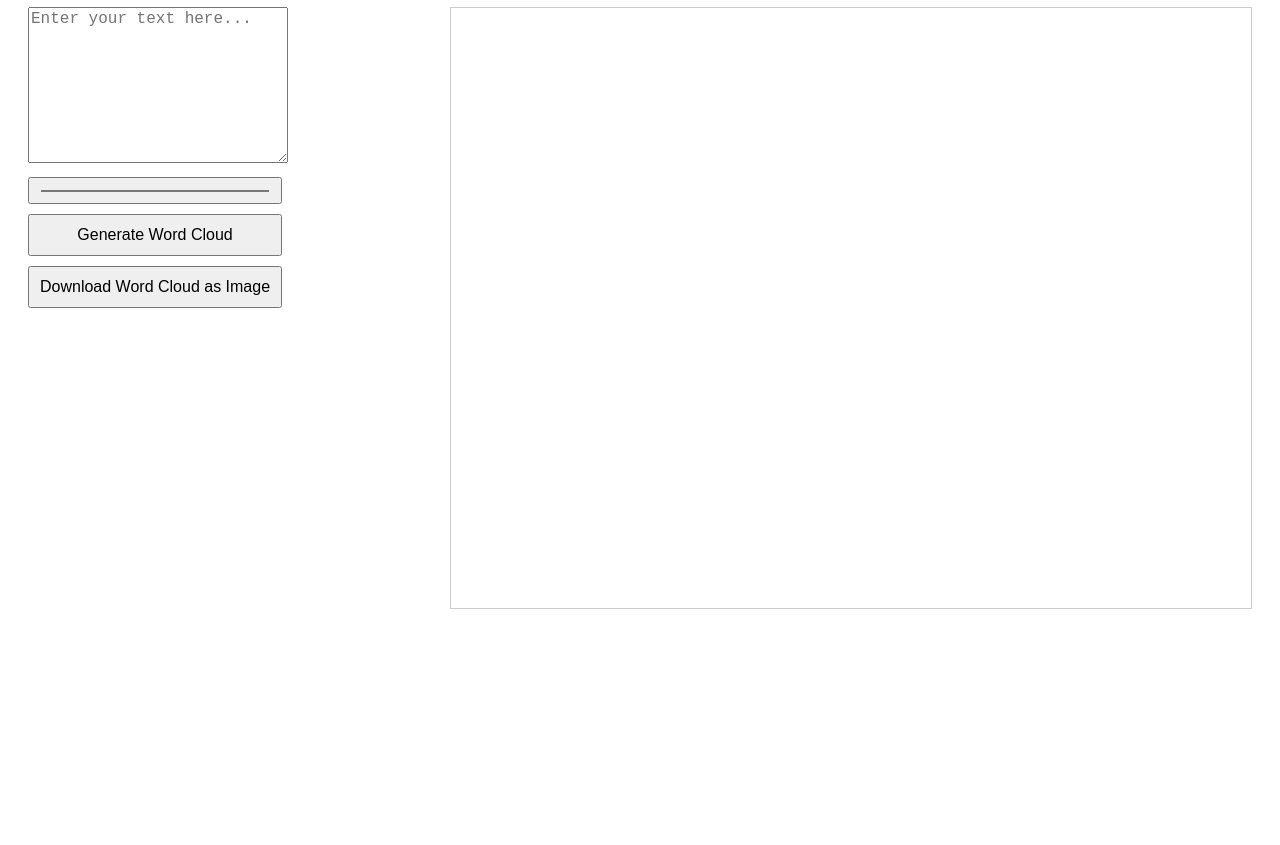
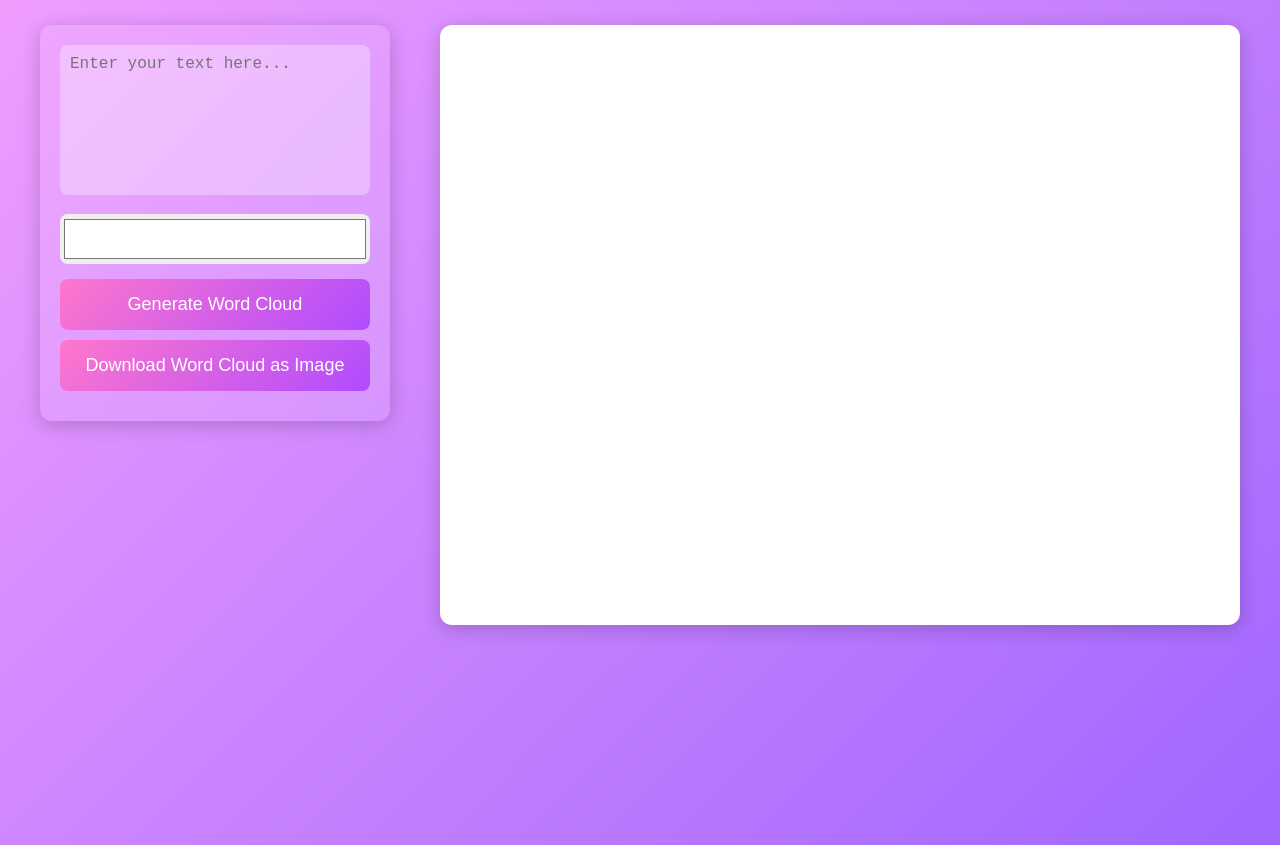
Before and after one commit to StyxOfDynamite/wordcloud, a plain HTML site: page index.html in a window 1280 px wide. Shown: the part 101-946 px from the top of the page. Before the commit the page ends 800 px from the top, so only its background shows below. Drawn offline with Linux system fonts and the light colour scheme.

Commit message:
(ui): slap some pink on the UI.

```diff
--- a/index.html
+++ b/index.html
@@ -1,47 +1,104 @@
 <!DOCTYPE html>
 <html lang="en">
   <head>
-    <meta charset="UTF-8">
-    <meta name="viewport" content="width=device-width, initial-scale=1.0">
+    <meta charset="UTF-8" />
+    <meta name="viewport" content="width=device-width, initial-scale=1.0" />
     <title>Word Cloud Generator</title>
     <style>
      body {
-            font-family: Arial, sans-serif;
+    font-family: 'Arial', sans-serif;
+    background: linear-gradient(135deg, #f3a0ff, #a066ff);
+    color: #fff;
+    margin: 0;
     padding: 20px;
+    box-sizing: border-box;
 }
+
+h1 {
+    text-align: center;
+    font-size: 36px;
+    margin-bottom: 40px;
+    color: #ffffff;
+}
+
 .container {
     display: flex;
     justify-content: space-between;
     align-items: flex-start;
+    max-width: 1200px;
+    margin: 0 auto;
+    height: 100vh;
 }
+
 .controls {
-            max-width: 300px;
+    background: rgba(255, 255, 255, 0.1);
+    padding: 20px;
+    border-radius: 12px;
+    box-shadow: 0 4px 20px rgba(0, 0, 0, 0.2);
+    max-width: 350px;
     margin-right: 20px;
+    box-sizing: border-box;
 }
+
 .controls textarea {
+    width: 100%; /* Full width of the parent container */
+    height: 150px; /* Fixed height */
+    font-size: 16px;
+    margin-bottom: 15px;
+    padding: 10px;
+    border-radius: 8px;
+    border: none;
+    outline: none;
+    background-color: rgba(255, 255, 255, 0.3);
+    color: #fff;
+    resize: none; /* Disable resizing */
+    box-sizing: border-box; /* Ensure padding is included in width */
+}
+
+.controls input[type="color"] {
     width: 100%;
-            height: 150px;
-            font-size: 16px;
+    height: 50px;
+    margin-bottom: 15px;
+    border: none;
+    border-radius: 8px;
+    outline: none;
+    cursor: pointer;
+}
+
+.controls button {
+    width: 100%;
+    padding: 15px;
+    border: none;
+    border-radius: 8px;
+    background: linear-gradient(135deg, #ff77cc, #b04bff);
+    color: #fff;
+    font-size: 18px;
+    cursor: pointer;
     margin-bottom: 10px;
+    transition: background 0.3s ease;
 }
-        .controls input, .controls button {
-            display: block;
-            width: 100%;
-            margin-bottom: 10px;
-            padding: 10px;
-            font-size: 16px;
+
+.controls button:hover {
+    background: linear-gradient(135deg, #ff61b6, #9645e5);
 }
+
 canvas {
-            border: 1px solid #ccc;
+    border-radius: 12px;
+    box-shadow: 0 4px 20px rgba(0, 0, 0, 0.2);
+    background-color: #ffffff;
 }
+
     </style>
   </head>
   <body>
     <h1>Word Cloud Generator</h1>
     <div class="container">
       <div class="controls">
-            <textarea id="textInput" placeholder="Enter your text here..."></textarea>
-            <input type="color" id="bgColorInput" value="#ffffff">
+        <textarea
+          id="textInput"
+          placeholder="Enter your text here..."
+        ></textarea>
+        <input type="color" id="bgColorInput" value="#ffffff" />
         <button onclick="generateWordCloud()">Generate Word Cloud</button>
         <button onclick="downloadCanvas()">Download Word Cloud as Image</button>
       </div>
```
Lines whose indentation alone changed are shown as unchanged.
